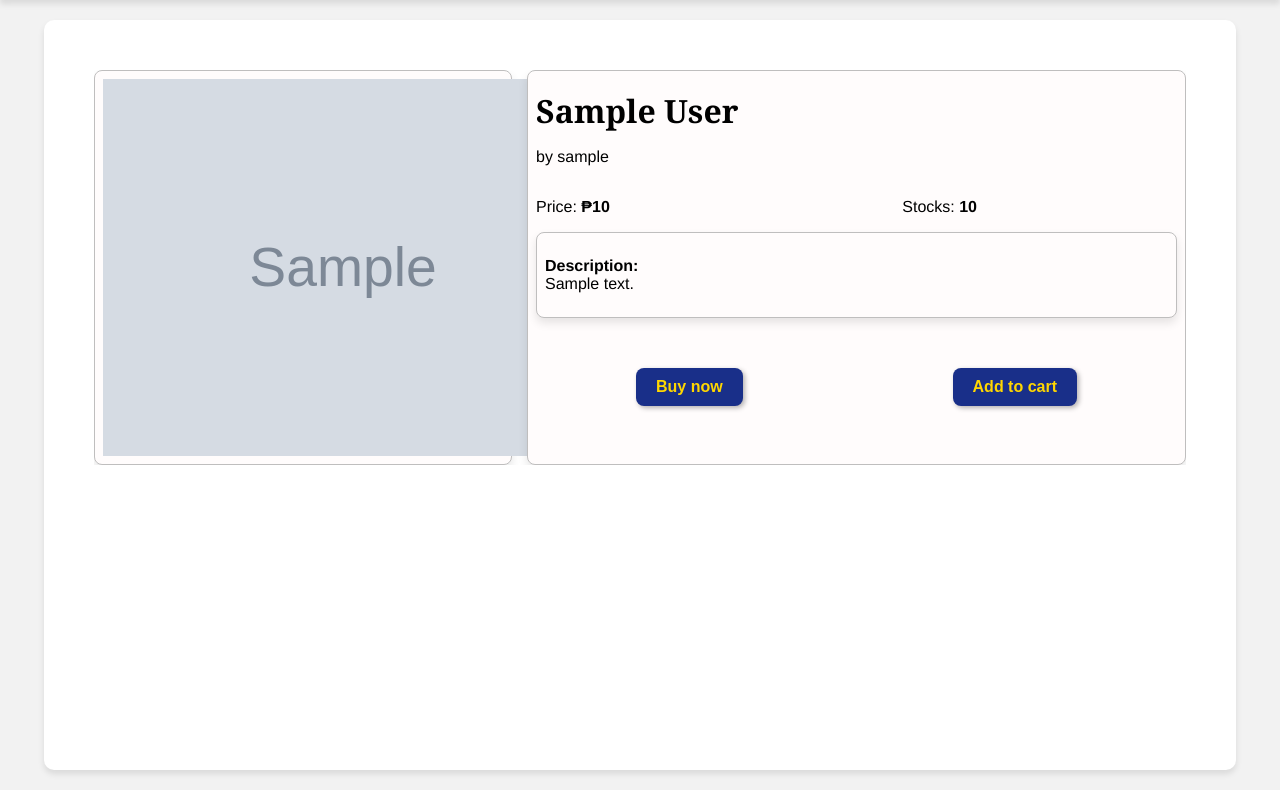
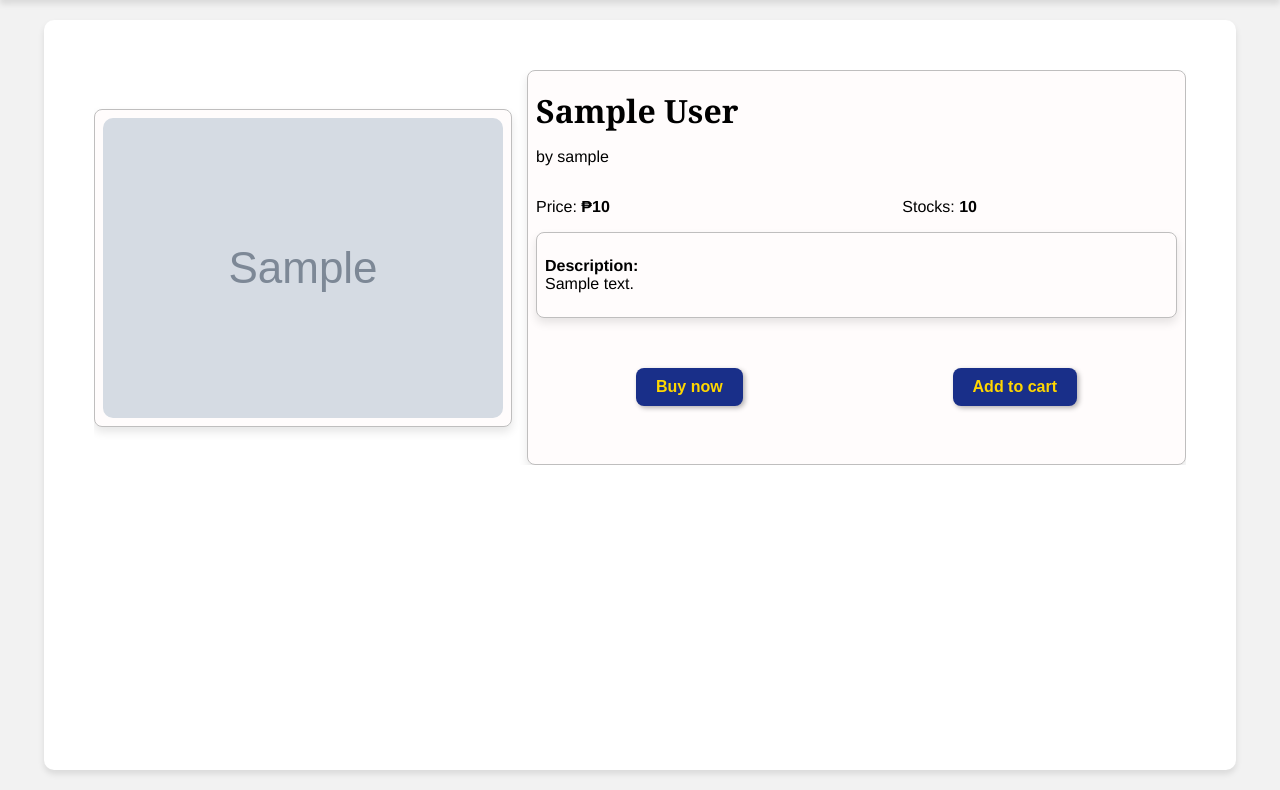
Before and after one commit to alammobaDar/NUMP-NU-Marketplace-, a Django app: a page that uses NUMP/templates/product_info_home.html in a window 1280 px wide. Shown: the part 115-905 px from the top of the page. Run offline with Django 5.2, Linux system fonts and the light colour scheme; a user stored in the database is signed in; tables that the repository leaves empty hold one stand-in row (values such as "Sample post"); grey boxes marked "Sample" are stand-in pictures.

Commit message:
refactoring stylesheet

```diff
--- a/NUMP/static/css/style.css
+++ b/NUMP/static/css/style.css
@@ -169,15 +169,16 @@ main {
     font-size: 4rem;
 }
 
-
 .info-container{
+    font-family: Helvetica, sans-serif;
+}
+.info-container-form{
     font-family: Helvetica, sans-serif;
     display: flex;
     flex-flow: column;
+}
 
-
-}
-.info-container section{
+.info-container-form section{
     margin: 30px;
     display: flex;
     position: relative;
@@ -186,18 +187,46 @@ main {
     overflow: auto;
 }
 
+.info-container section{
+    margin: 30px;
+    display: flex;
+    position: relative;
+    justify-content: center;
+    align-items: center;
+    gap: 15px;
+    overflow: auto;
+}
+
+.image-container-form{
+    display: flex;
+    align-items: center;
+}
+
+.image-container-info{
+    display: flex;
+    align-items: center;
+    width: fit-content;
+}
+
 .image-container-info img{
-    max-width: 480px;
-    height: 100%;
+    border-radius: 10px;
+    object-fit: contain;
+    min-width: 400px;
+    max-width: 650px;
+    max-height: 650px;
+    align-self: center;
 }
 
 .image-container-form img{
+    border-radius: 10px;
     max-height: 500px;
     max-width: 500px;
+    align-self: center;
 }
 
 .info{
-    width: 100%;
+    overflow-x: scroll;
+    width: 80%;
 }
 
 .product-name{
@@ -456,7 +485,6 @@ main {
     display: inline-block;
     height: fit-content;
     width:290px;
-
 }
 
 .upload-preview-image ._image{
@@ -465,7 +493,6 @@ main {
     height: fit-content;
     align-items: center;
     width:320px;
-
 }
 
 .text-input-container{
@@ -487,7 +514,6 @@ main {
     width: 80%;
     height: 250px;
     align-items: center;
-
 }
 
 .order-image-container{
@@ -496,10 +522,8 @@ main {
     justify-content: center;
     width: 40%;
     height: 100%;
-
     object-fit: scale-down;
     min-height: fit-content;
-
 }
 
 .order-image-container img{
--- a/NUMP/templates/product_info_home.html
+++ b/NUMP/templates/product_info_home.html
@@ -41,22 +41,24 @@
                     <img src="/media/product_images/buy.png" alt="NU LOGO">
                     <h1 class="title">Buy Now</h1>
                 </div>
-                <div class="info-container">
+                <div class="info-container-form">
                     <section>
                         <div class="image-container-form" name="border">
                             <img src="{{ product.image.url }}" alt="{{ product.title }}">
                         </div>
-                        <div class="info">
+                        <div class="info" name="border">
                             <h1 class="product-name">{{ product.product_name }}</h1>
                             <p>by {{product.seller}}</p>
                             <div class="price-stocks">
                                 <p>Price: <span style="font-weight:bold">₱{{ product.price }}</span></p>
                                 <p>Stocks: <span style="font-weight:bold">{{ product.stocks }}</span></p>
                             </div>
+                            <div name="border">
                                 <p class="product-description">
                                     <span style="font-weight:bold;">Description:</span><br><br>
                                     <span style="padding:15px;">{{ product.description }}</span>
                                 </p>
+                            </div>
                             <div class="numeric-input-container">
                                 <input type="number" name="quantity" placeholder="Quantity" value="1" min="0" required id="id_quantity">
                             </div>
@@ -77,22 +79,25 @@
                     <img src="/media/product_images/shopping-cart.png" alt="NU LOGO">
                     <h1 class="title">Add to Cart</h1>
                 </div>
-                <div class="info-container">
+                <div class="info-container-form">
                     <section>
-                        <div class="image-container-info">
+                        <div class="image-container-form" name="border">
                             <img class="image" src="{{ product.image.url }}" alt="{{ product.title }}">
                         </div>
-                        <div class="info">
+                        <div class="info"name="border">
                             <h1 class="product-name">{{ product.product_name }}</h1>
                             <p>by {{product.seller}}</p>
                             <div class="price-stocks">
                                 <p>Price: <span style="font-weight:bold">₱{{ product.price }}</span></p>
                                 <p>Stocks: <span style="font-weight:bold">{{ product.stocks }}</span></p>
                             </div>
+
+                            <div name="border">
                                 <p class="product-description">
                                     <span style="font-weight:bold;">Description:</span><br><br>
                                     <span style="padding:15px;">{{ product.description }}</span>
                                 </p>
+                            </div>
                             <div class="numeric-input-container">
                                 <input type="number" name="quantity" value="1" min="0" required id="id_quantity">
                             </div>
```
Lines whose indentation alone changed are shown as unchanged.
